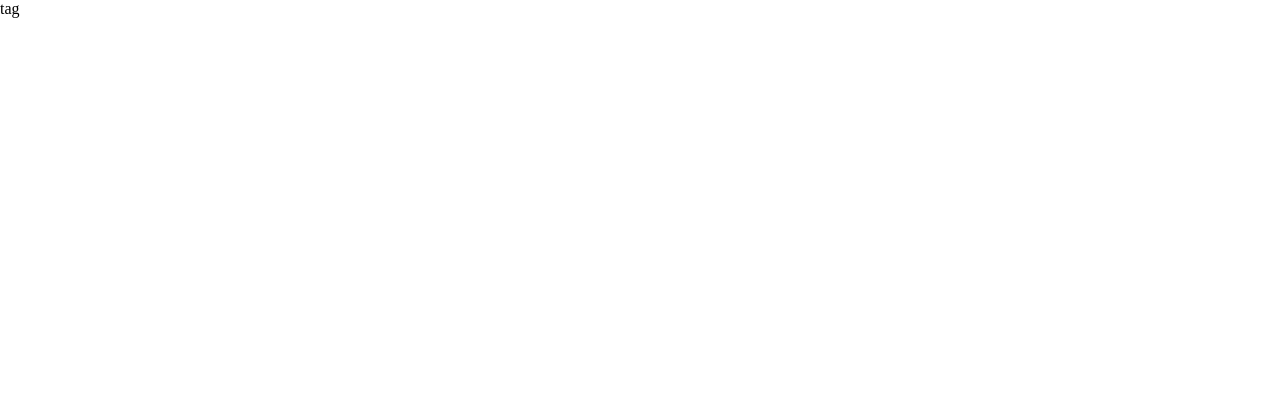
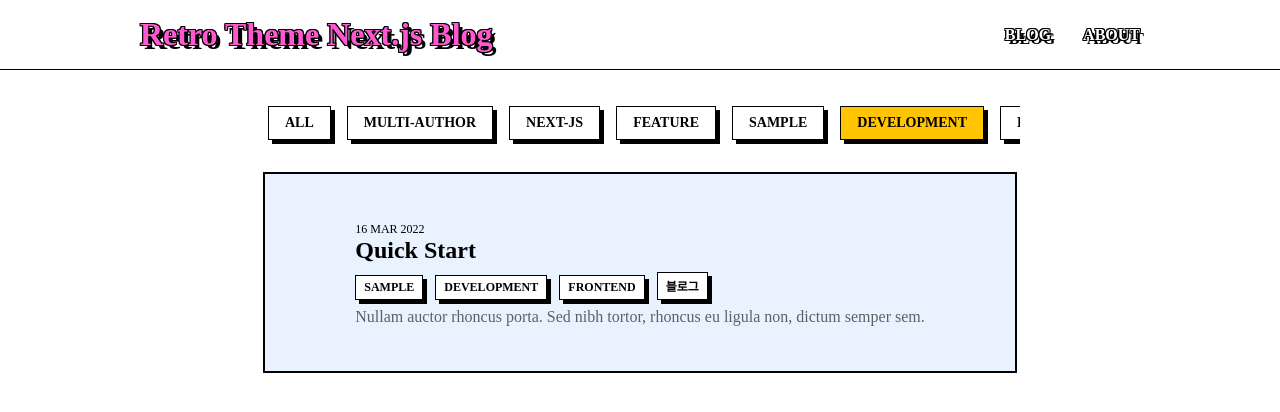
Before and after one commit to borachoidev/retro-theme-nextjs-blog, a Next.js app: page /tag/development in a window 1280 px wide. Shown: the top 412 px of the page. Built offline with nearby package versions, Linux system fonts and the light colour scheme; a web font is replaced by a local one.

Commit message:
:sparkles: layout 구성 변경

```diff
--- /dev/null
+++ b/src/layouts/base/index.tsx
@@ -0,0 +1,16 @@
+import styles from './base_layout.module.css'
+import Header from '@components/header'
+
+interface BaseLayoutProps {
+  children: any
+}
+const BaseLayout = ({ children }: BaseLayoutProps) => {
+  return (
+    <>
+      <Header />
+      <main className={styles.section}>{children}</main>
+    </>
+  )
+}
+
+export default BaseLayout
--- a/src/layouts/list_layout.tsx
+++ b/src/layouts/list/index.tsx
@@ -11,11 +11,8 @@ interface ListLayoutProps {
 const ListLayout = ({ children, selected, tags }: ListLayoutProps) => {
   return (
     <>
-      <Header />
-      <main className={styles.section}>
-        <TagContainer categories={tags} selected={selected} />
-        <ContentContainer>{children}</ContentContainer>
-      </main>
+      <TagContainer categories={tags} selected={selected} />
+      <ContentContainer>{children}</ContentContainer>
     </>
   )
 }
--- /dev/null
+++ b/src/layouts/list/list_layout.module.css
@@ -0,0 +1,17 @@
+.postsWrapper {
+  & > * {
+    margin-bottom: calc(var(--spacing) * 6);
+  }
+
+  & :last-child {
+    margin-bottom: 0;
+  }
+}
+
+.section {
+  display: flex;
+  flex-direction: column;
+  justify-content: center;
+  max-width: 800px;
+  margin: auto;
+}
--- a/src/pages/tag/[tag].tsx
+++ b/src/pages/tag/[tag].tsx
@@ -1,7 +1,72 @@
-import React from 'react'
+import { getAllTags, getPostFrontmatters } from '@utils/files'
+import { PostPreview } from 'src/type'
+import ListLayout from 'src/layouts/list'
+import { kebabCase } from '@utils/commons'
+import { GetStaticProps } from 'next'
+import PostPreivew from '@components/post_preview'
+import { ReactElement } from 'react'
+import BaseLayout from 'src/layouts/base'
 
-const Tags = () => {
-  return <div>tag </div>
+const TagList = ({ posts }: { posts: PostPreview[] }) => {
+  return (
+    <ul>
+      {posts.map((post, index) => (
+        <li key={index}>
+          <PostPreivew post={post.frontmatter} />
+        </li>
+      ))}
+    </ul>
+  )
 }
 
-export default Tags
+export default TagList
+
+export const getStaticProps: GetStaticProps = async ({ params }) => {
+  if (!params)
+    return {
+      notFound: true,
+    }
+
+  const allPosts = await getPostFrontmatters('blog')
+  const tags = await getAllTags('blog')
+
+  const filteredPosts = allPosts.filter(post => {
+    const tags =
+      typeof post.frontmatter.tags === 'string'
+        ? [post.frontmatter.tags]
+        : post.frontmatter.tags
+
+    return (
+      post.frontmatter.draft !== true &&
+      tags.map(t => kebabCase(t)).includes(params.tag as string)
+    )
+  })
+
+  return {
+    props: { posts: filteredPosts, tags, category: params.tag },
+  }
+}
+
+export async function getStaticPaths() {
+  const tags = await getAllTags('blog')
+
+  return {
+    paths: tags.map(tag => ({
+      params: {
+        tag,
+      },
+    })),
+    fallback: false,
+  }
+}
+
+TagList.getLayout = function getLayout(page: ReactElement) {
+  const { tags, category } = page.props
+  return (
+    <BaseLayout>
+      <ListLayout tags={tags} selected={category}>
+        {page}
+      </ListLayout>
+    </BaseLayout>
+  )
+}
```
Also changed, not shown: src/pages/blog.tsx (+18 -35 lines), src/layouts/base/base_layout.module.css (renamed from src/layouts/list_layout.module.css).
